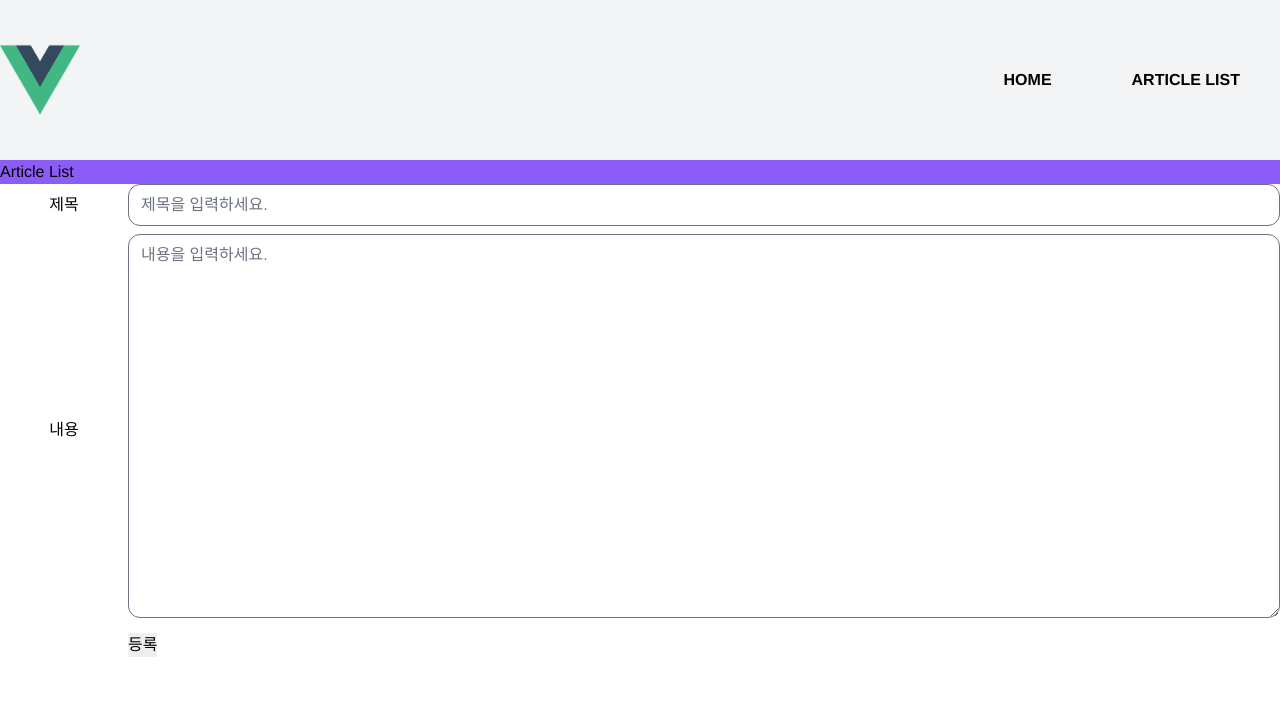
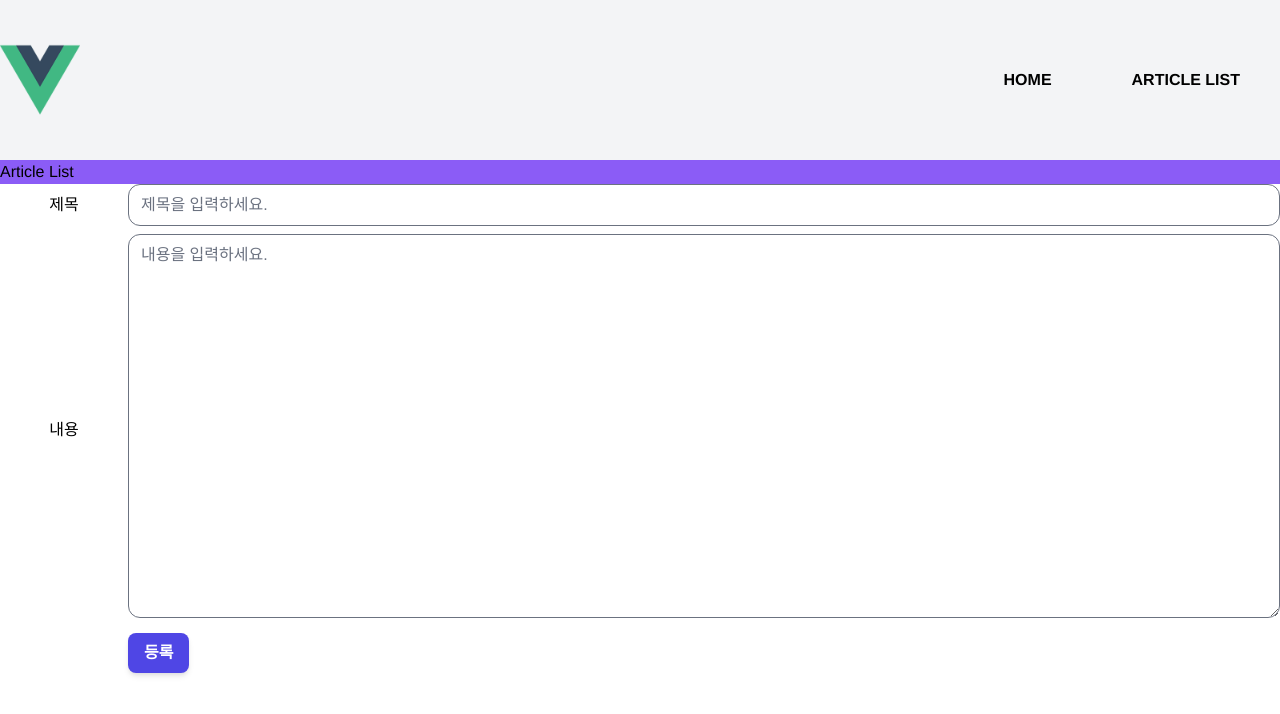
Before and after one commit to cjy324/vue3.0-ts-exam, a Vue app: page /article/list in a window 1280 px wide. Shown: the top 714 px of the page. Built offline with nearby package versions, Linux system fonts and the light colour scheme.

Commit message:
21.02.22 btn-primary 적용

```diff
--- a/src/App.vue
+++ b/src/App.vue
@@ -49,9 +49,6 @@
 })
 </script>
 
-<style lang="postcss">
-
-</style>
 
 <style>
 html, body {
--- a/src/index.css
+++ b/src/index.css
@@ -1,3 +1,8 @@
 @tailwind base;
 @tailwind components;
 @tailwind utilities;
+
+/* 여기에도 css를 저장할 수 있음 */
+.btn-primary {
+  @apply py-2 px-4 bg-indigo-600 hover:bg-indigo-700 focus:ring-indigo-500 focus:ring-offset-indigo-200 text-white transition ease-in duration-200 text-center text-base font-semibold shadow-md focus:outline-none focus:ring-2 focus:ring-offset-2 rounded-lg;
+}
--- a/src/pages/ArticleListPage.vue
+++ b/src/pages/ArticleListPage.vue
@@ -12,7 +12,8 @@
           <textarea class="form-row-input" placeholder="내용을 입력하세요."></textarea>
         </FormRow>
         <FormRow>
-          <input type="button" value="등록">
+          <!-- index.css로 부터 .btn-primary의 css를 가져오기 -->
+          <input class="btn-primary" type="button" value="등록">
         </FormRow>
       </form>
     </div>
```
